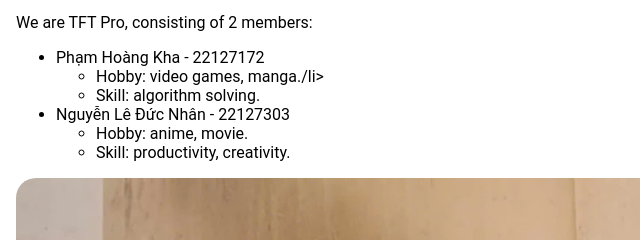
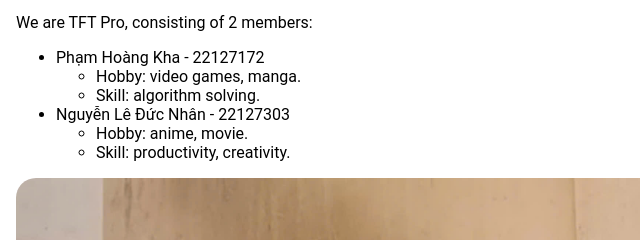
Before and after one commit to nhandzai/team-web, a plain HTML site: page pro tft/default.html in a window 1280 px wide. Shown: the part 323-563 px from the top of the page, 22-662 px from the left. Drawn offline with Linux system fonts and the light colour scheme.

Commit message:
fix bug content

```diff
--- a/pro tft/default.html
+++ b/pro tft/default.html
@@ -27,7 +27,7 @@
                 <ul>
                     <li>Phạm Hoàng Kha - 22127172</li>
                     <ul>
-                        <li>Hobby: video games, manga./li>
+                        <li>Hobby: video games, manga.</li>
                         <li>Skill: algorithm solving.</li>
                     </ul>
                     <li>Nguyễn Lê Đức Nhân - 22127303
```
